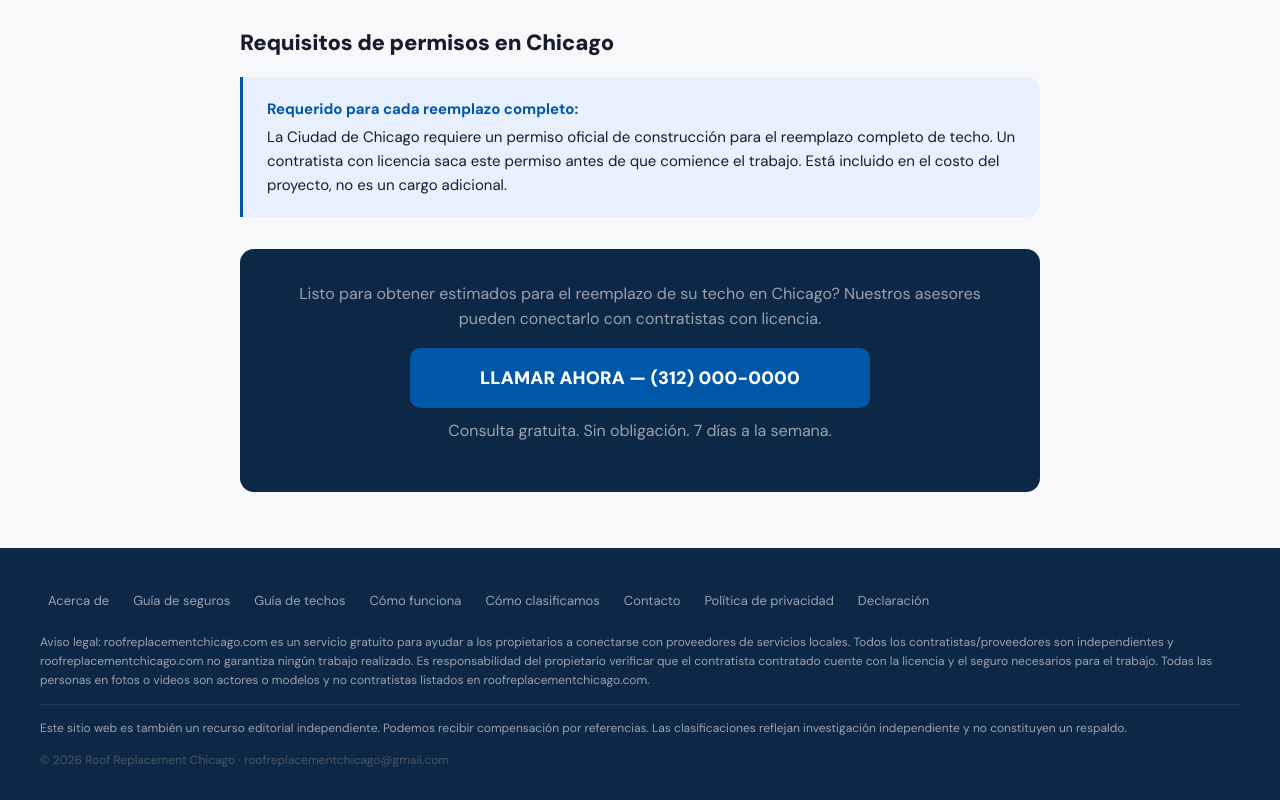
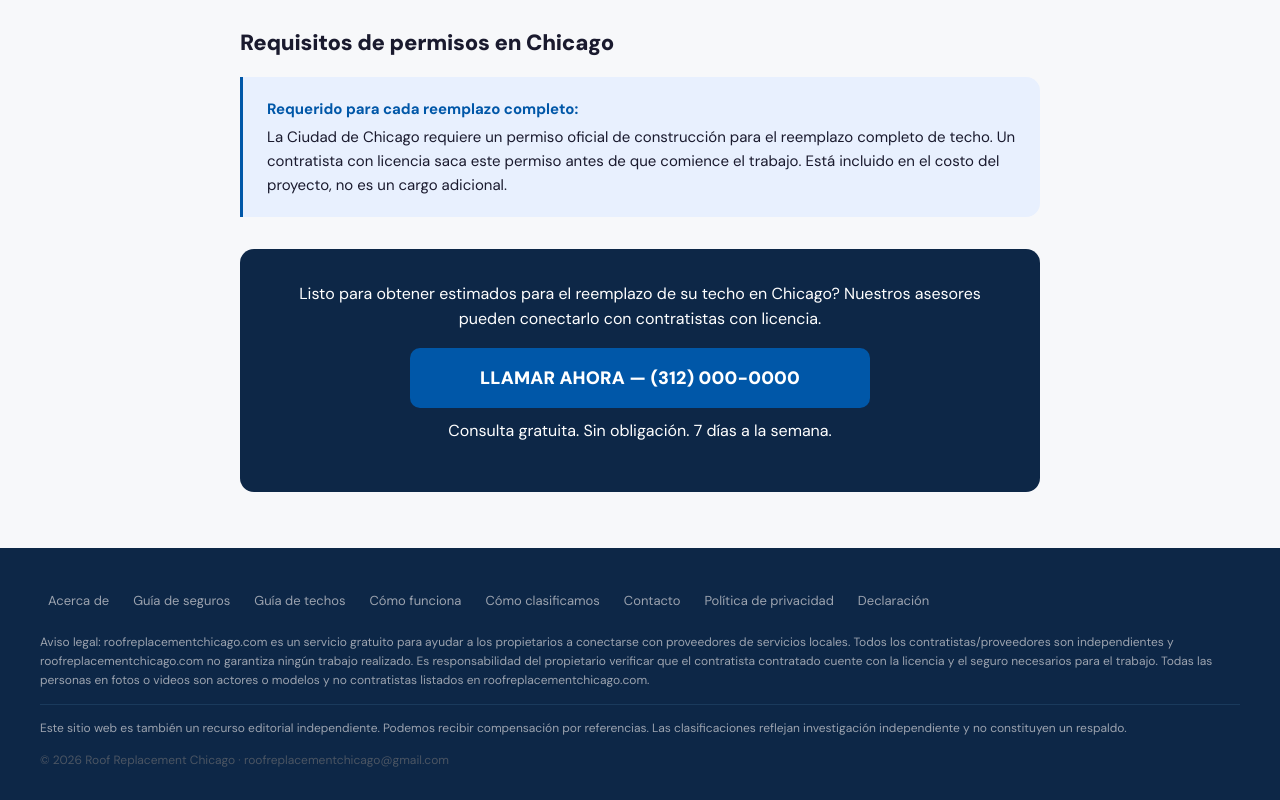
Before and after one commit to dm100usa-oss/roofreplacementchicago, a Next.js app: page /es/roofing-guide in a window 1280 px wide. Shown: the part 852-1652 px from the top of the page. Built offline with nearby package versions, Linux system fonts and the light colour scheme.

Commit message:
Update roofing-guide.module.css

```diff
--- a/src/app/roofing-guide/roofing-guide.module.css
+++ b/src/app/roofing-guide/roofing-guide.module.css
@@ -26,7 +26,7 @@
   text-align: center;
   margin-top: 2rem;
 }
-.ctaBlock p { font-size: 14px; color: #9CA3AF; line-height: 1.6; margin-bottom: 1rem; }
+.ctaBlock p { font-size: 14px; color: #fff; line-height: 1.6; margin-bottom: 1rem; }
 .ctaBtn {
   display: block;
   background: var(--blue);
@@ -43,7 +43,7 @@
   margin: 0 auto;
 }
 .ctaBtn:hover { background: var(--blue-dark); }
-.ctaNote { font-size: 12px; color: #6B7280; margin-top: .625rem; margin-bottom: 0; }
+.ctaNote { font-size: 12px; color: rgba(255,255,255,0.65); margin-top: .625rem; margin-bottom: 0; }
 
 /* Breadcrumb (used by service pages too) */
 .breadcrumb { font-size: 12px; color: var(--text-light); margin-bottom: 1rem; }
```
